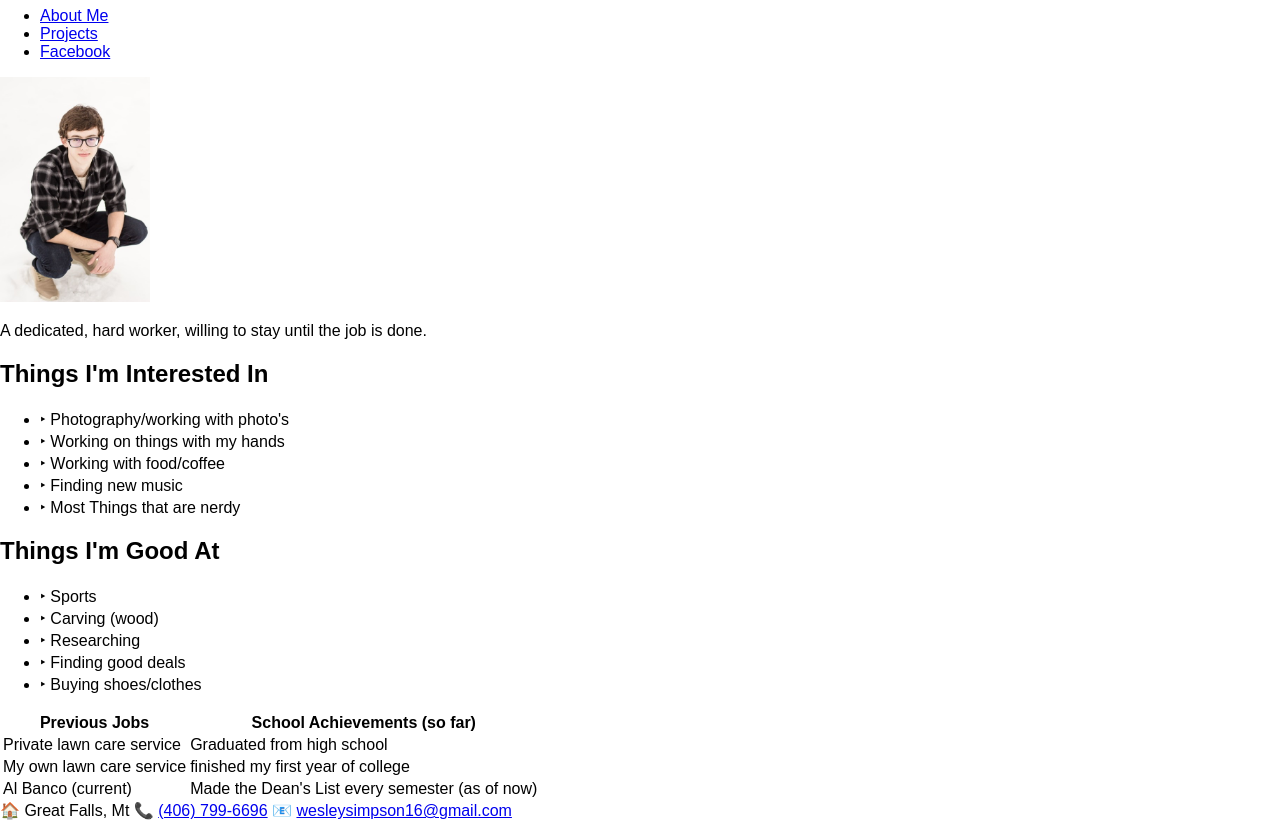
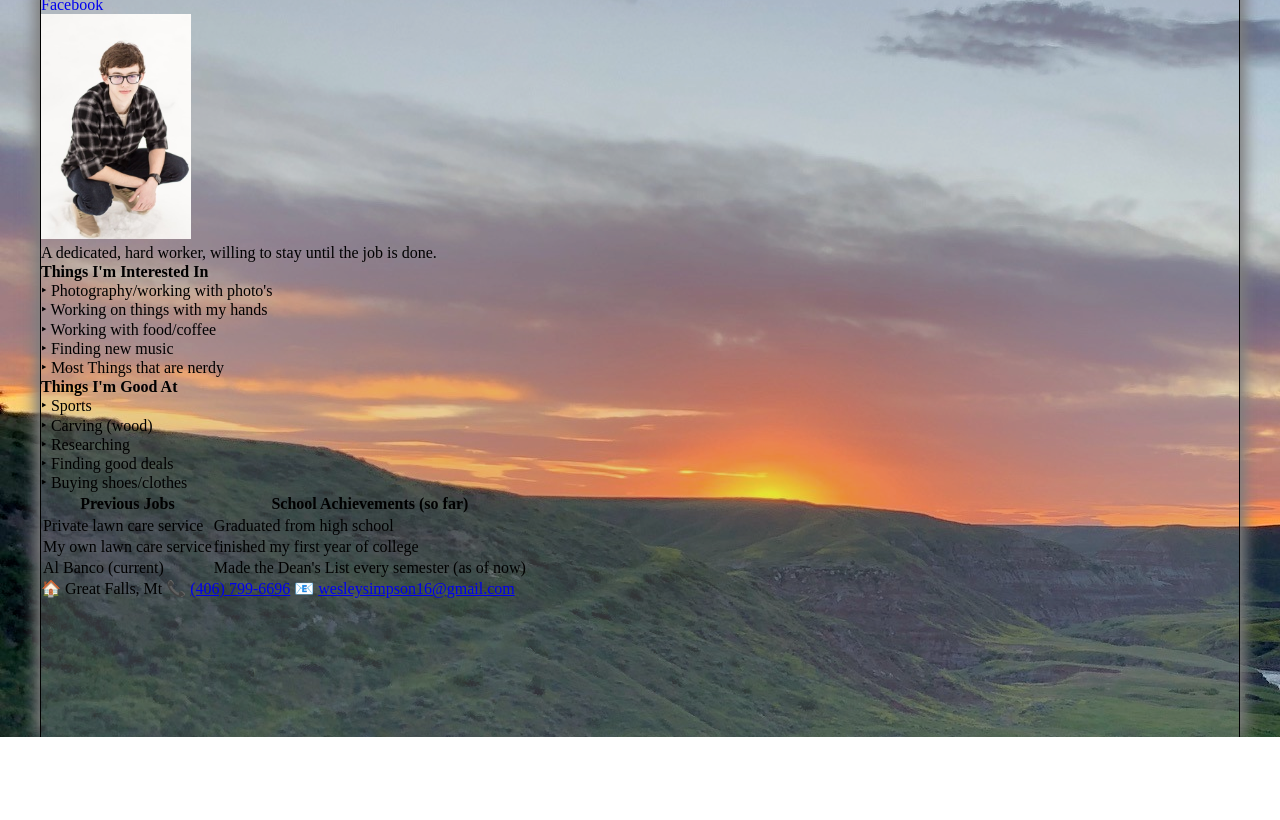
Before and after one commit to wtsimpson/portfolio, a plain HTML site: page index.html in a window 1280 px wide. Shown: the part 73-893 px from the top of the page. After the commit the page ends 810 px from the top, so only its background shows below. Drawn offline with Linux system fonts and the light colour scheme.

Commit message:
Adding some styling

```diff
--- a/index.html
+++ b/index.html
@@ -4,6 +4,9 @@
 <head>
   <meta charset="UTF-8" />
   <meta name="viewport" content="width=device-width, initial-scale=1.0" />
+  <link href="print.css" rel="stylesheet" />
+  <link href="reset.css" rel="stylesheet" />
+  <link href="screens.css" rel="stylesheet" />
   <link href="styles.css" rel="stylesheet" />
   <title>Portfolio</title>
 </head>
--- a/reset.css
+++ b/reset.css
@@ -0,0 +1,54 @@
+@charset "utf-8";
+
+/*
+   New Perspectives on HTML5 and CSS3, 7th Edition
+   Tutorial 6
+   Review Assignment
+
+   DLR Reset Style Sheet
+
+   Filename: dlr_reset2.css
+
+*/
+
+
+/* Basic styles */
+
+article, table, footer,
+header, nav, section {
+   display: block;
+}
+
+article, body, footer,
+h1, h2, header, html, img,
+li, nav, nav a, p, section, ul,
+table, tr, td, th {
+   margin: 0;
+   padding: 0;
+   border: 0;
+   font-size: 100%;
+   background: transparent;
+   -webkit-box-sizing: border-box;
+   -moz-box-sizing: border-box;
+   box-sizing: border-box;
+}
+
+
+/* Set the default page element styles */
+
+body {
+   line-height: 1.2em;
+}
+
+ul {
+   list-style: none;
+}
+
+nav ul {
+   list-style: none;
+   list-style-image: none;
+}
+
+nav a {
+   text-decoration: none;
+}
--- a/styles.css
+++ b/styles.css
@@ -1,24 +1,27 @@
-* {
-  font-family: Arial, Helvetica, sans-serif;
+@charset "utf-8";
+
+
+
+/* Main Styles */
+
+html {
+  background-image: url(Background.png);
+  height: 100%;
 }
 
-html, body {
-  margin: 0;
-  border: 0;
-  padding: 0;
-  background-color: #fff;
+body {
+  background: rgba(180, 180, 180, 0.28);
+  box-shadow: rgb(126, 126, 126) 5px 0px 15px,  rgb(126, 126, 126) -5px 0px 15px;
+  border-left: 1px solid rgb(0, 0, 0);
+  border-right: 1px solid rgb(0, 0, 0);
+  height: 100%;
+  margin: 10px auto;
+  min-width: 320px;
+  max-width: 1200px;
+  width: 100%;
 }
 
-main {
-  margin: auto;
-  width: 50%;
-  padding: 20px;
-}
-
-main > h1 {
-  text-align: center;
-  font-size: 3.5em;
-}
+/* Images */
 
 img {
   width: 150px;
```
Also changed, not shown: links.html (+3 -0 lines), Background.png (added).
